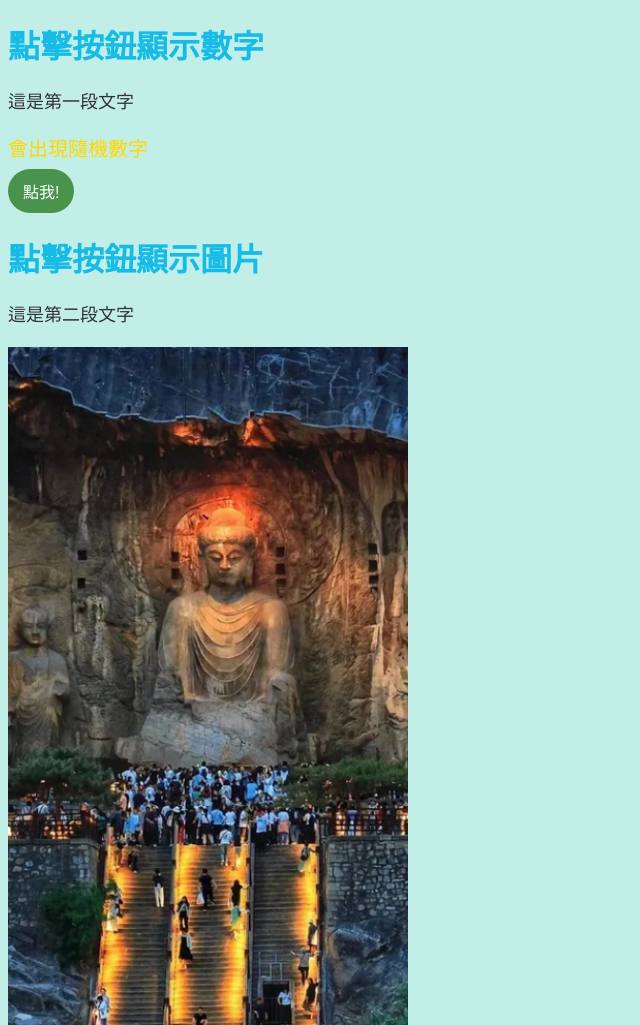
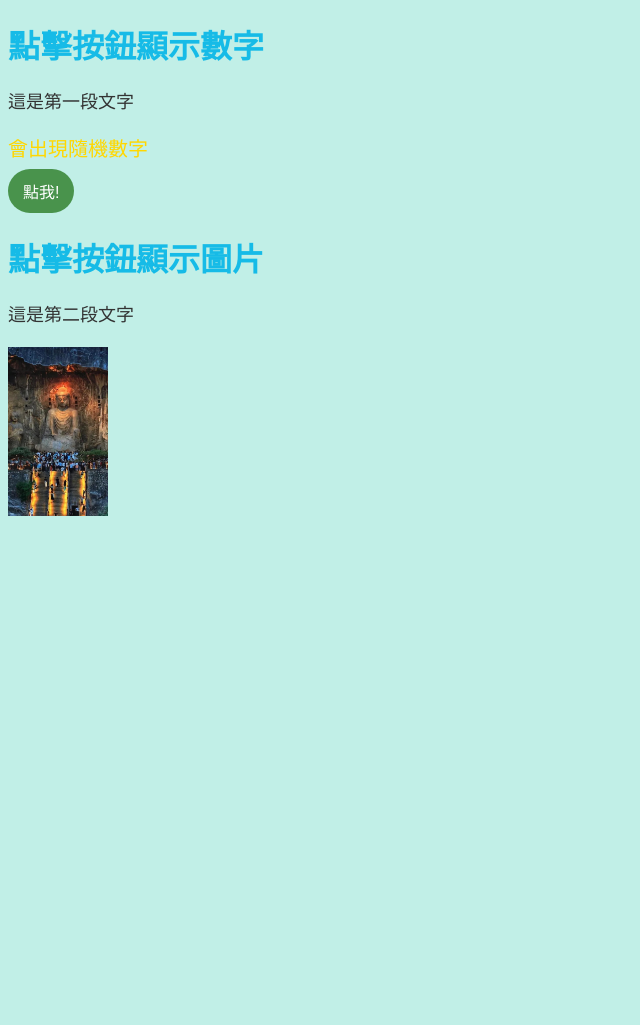
Before and after one commit to music10019-arch/chrisHHH.github, a plain HTML site: page index.html in a window 1280 px wide. Shown: the whole page, without its empty margins (0-640 px from the left). After the commit the page ends 800 px from the top, so only its background shows below. Drawn offline with Linux system fonts and the light colour scheme.

Commit message:
Update index.html

```diff
--- a/index.html
+++ b/index.html
@@ -61,7 +61,7 @@
     <h1>點擊按鈕顯示圖片</h1>
     <p>這是第二段文字</p>
     <!-- 圖片加入 -->
-    <img src="https://music10019-arch.github.io/chrisHHH.github/images/Luoyang.jpg" alt="Luoyang" width="400">
+    <img src="https://music10019-arch.github.io/chrisHHH.github/images/Luoyang.jpg" alt="Luoyang" width="100">
 
     <script>
         function showNumber() {
```
